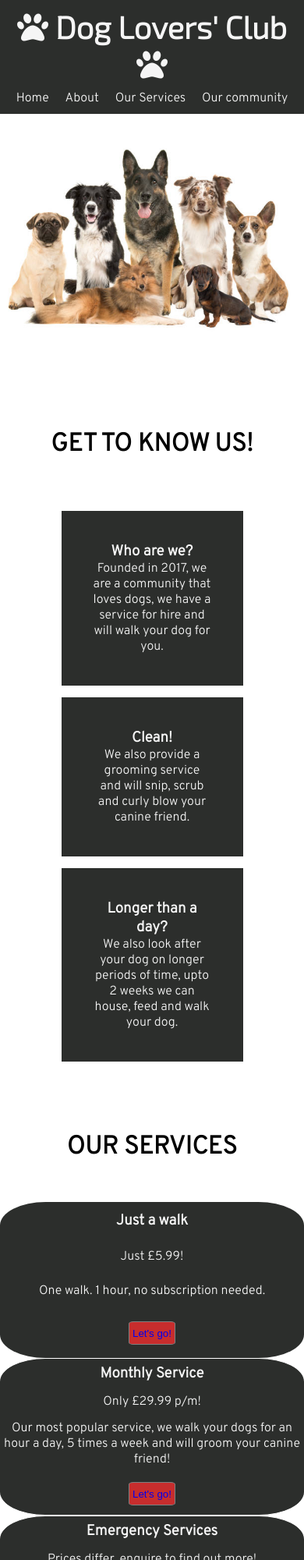
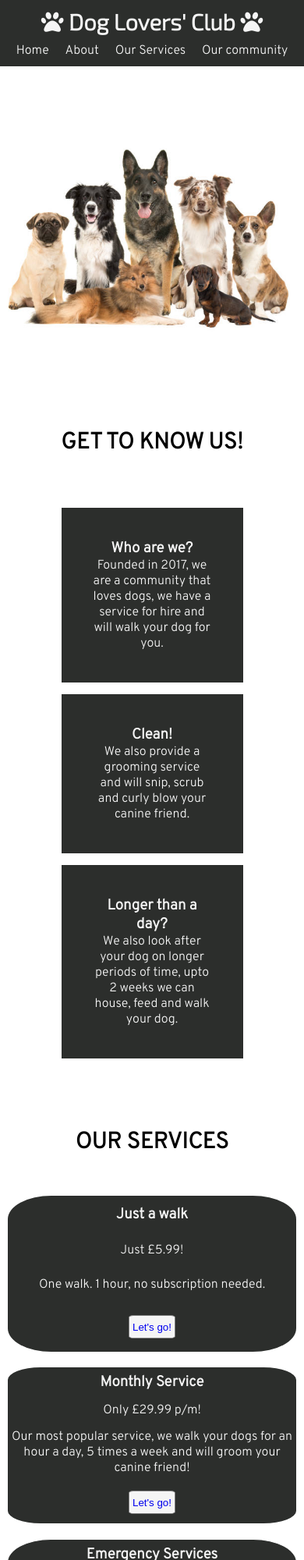
Before and after one commit to JaySanders95/Dog-Lovers-Club, a plain HTML site: page index.html in a window 390 px wide. Shown: the top 2000 px of the page at 78% size. Drawn offline with Linux system fonts and the light colour scheme.

Commit message:
made CSS styling changes to some parts of the page, when hovered over they now show an opacity of 80%, to give the user a more interactive feel

```diff
--- a/assets/css/style.css
+++ b/assets/css/style.css
@@ -24,9 +24,6 @@ body {
 
 /* Nav bar and logos */
 
-h1 {
-  text-decoration: none !important;
-}
 
 #logo {
   font-family: "Exo 2", sans-serif;
@@ -35,7 +32,7 @@ h1 {
   font-size: 250%;
   color: whitesmoke;
   text-align: center;
-  text-decoration: none !important;
+
 }
 
 nav ul {
@@ -52,9 +49,13 @@ nav ul {
   text-decoration: none !important;
 }
 
-a:hover {
+.links:hover {
   color: red !important;
   background: 1px solid rgb(44, 46, 44);
+}
+
+.links a:hover {
+  background-color: whitesmoke !important;
 }
 
 /* header image */
@@ -103,6 +104,12 @@ h2 {
   margin-bottom: 15px;
 }
 
+.ethos:hover{
+  background: rgb(44 46 44 / 80%);
+  transition: 0.5s;
+  cursor: pointer;
+}
+
 #clean {
   margin: auto 0;
   display: inline-block;
@@ -137,7 +144,7 @@ h2 {
 #just-a-walk {
   width: 30%;
   border-radius: 15%;
-  margin: auto 0;
+  margin: auto;
   height: 200px;
   background-color: rgb(44, 46, 44);
   color: whitesmoke;
@@ -149,9 +156,15 @@ h2 {
   flex-wrap: wrap;
 }
 
+#just-a-walk:hover{
+  background: rgb(44 46 44 / 80%);
+  transition: 0.5s;
+
+}
+
 #monthly-service {
-  width: 33%;
-  margin: auto 0;
+  width: 30%;
+  margin: auto;
   border-radius: 15%;
   border: 1px solid rgb(255, 255, 255);
   height: 200px;
@@ -166,9 +179,15 @@ h2 {
   flex-wrap: wrap;
 }
 
+#monthly-service:hover{
+  background: rgb(44 46 44 / 80%);
+  transition: 0.5s;
+
+}
+
 #emergency-service {
-  width: 33%;
-  margin: auto 0;
+  width: 30%;
+  margin: auto;
   border-radius: 15%;
   border: 1px solid rgb(255, 255, 255);
   height: 200px;
@@ -183,14 +202,20 @@ h2 {
   flex-wrap: wrap;
 }
 
+#emergency-service:hover{
+  background: rgb(44 46 44 / 80%);
+  transition: 0.5s;
+
+}
+
 .service-buttons {
-  background-color: rgb(199, 45, 45);
+  background-color: whitesmoke;
   height: 30px;
   width: 60px;
   border: 1px solid grey;
   text-decoration: none;
   border-radius: 10%;
-  color: white;
+  color: whitesmoke !important;
 }
 
 div button {
@@ -205,8 +230,9 @@ div button {
 
 .service-buttons:hover,
 a:hover {
-  background-color: rgb(87, 87, 228);
-  color: white;
+  background-color: red;
+  color: whitesmoke;
+  cursor: pointer;
 }
 
 /* Community */
@@ -289,7 +315,7 @@ footer p {
 }
 
 @supports (display: flex) {
-  @media screen and (max-width: 650px) {
+  @media screen and (max-width: 850px) {
     #services {
       display: flex;
       flex-direction: column;
@@ -300,15 +326,16 @@ footer p {
     }
 
     #services #just-a-walk {
-      width: 100%;
+      width: 95%;
     }
 
     #services #monthly-service {
-      width: 100%;
+      width: 95%;
+      border: 20px white solid;
     }
 
     #services #emergency-service {
-      width: 100%;
+      width: 95%;
     }
 
     #top-image {
@@ -328,4 +355,16 @@ footer p {
       padding: 20px;
     }
   }
+
+  @media screen and (max-width: 435px){
+    #logo {
+      font-size: 180%;
+    }
+
+    h2 {
+      font-size: 180% !important;
+
+    }
+  }
+
 }
--- a/index.html
+++ b/index.html
@@ -17,9 +17,9 @@
       <a href="index.html">
         <h1 id="logo"><i class="fa-solid fa-paw"></i> Dog Lovers' Club <i class="fa-solid fa-paw"></i></h1>
       </a>
-      <div class="wrapper">
+      <div>
         <nav>
-          <ul>
+          <ul id="nav-links">
             <li><a class="active links" href="index.html">Home</a></li>
             <li><a class="links" href="#about-us">About</a></li>
             <li><a class="links" href="#services-header">Our Services</a></li>
```
